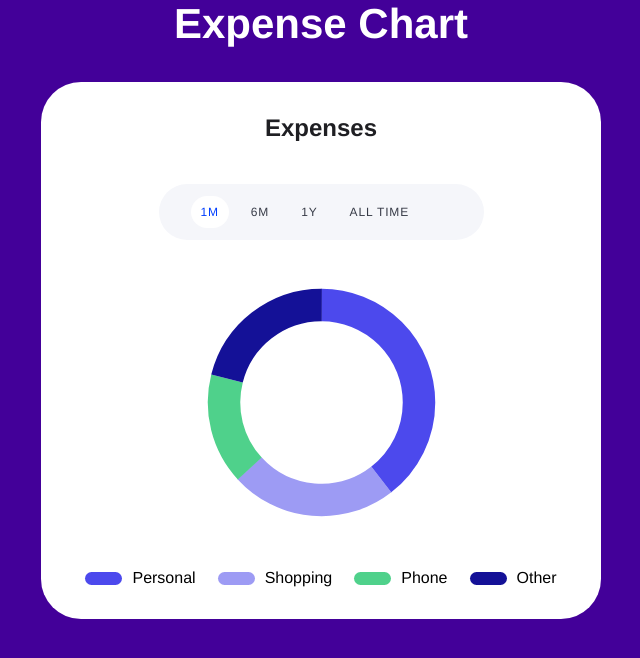
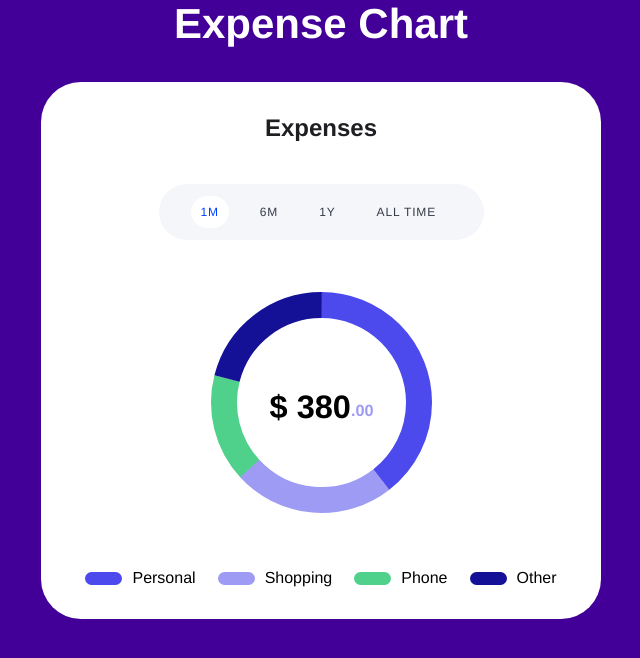
Before and after one commit to Sanjoy1210/expense-chart, a React (Vite) app: page / in a window 1280 px wide. Shown: the top 658 px of the page, without its empty margins (319-959 px from the left). Built offline with nearby package versions, Linux system fonts and the light colour scheme; a web font is replaced by a local one.

Commit message:
add text inside chart

```diff
--- a/src/components/subPages/HomePage/DonutChart.jsx
+++ b/src/components/subPages/HomePage/DonutChart.jsx
@@ -1,67 +1,78 @@
 import { colorCodes } from "@utils/colorCodes";
 
-export default function DonutChart(props) {
+export default function DonutChart({ data }) {
   const cx = 50;
   const cy = 50;
-  const strokeWidth = 10;
+  const strokeWidth = 8;
   const radius = 30;
   const dashArray = 2 * Math.PI * radius;
   const startAngle = -90;
 
   let filled = 0;
 
-  const sum = Object.values(props.data[0])
+  const sum = Object.values(data)
     .slice(1)
     .reduce((acc, value) => acc + value, 0);
-
   const ratio = 100 / sum;
 
-  const formattedData = Object.keys(props.data[0])
+  const formattedData = Object.keys(data)
     .slice(1)
     .map((key) => ({
       name: key,
-      value: props.data[0][key],
-      itemRatio: ratio * props.data[0][key],
+      value: data[key],
     }));
+
+  formattedData.forEach((item) => {
+    const itemRatio = ratio * item.value;
+
+    item.angle = (filled * 360) / 100 + startAngle;
+    item.offset = dashArray - (dashArray * itemRatio) / 100;
+    item.filled = filled;
+
+    filled += itemRatio;
+  });
+
+  function numberWithCommas(x) {
+    return x.toString().replace(/\B(?=(\d{3})+(?!\d))/g, ",");
+  }
 
   return (
     <div className="donut__chart">
       <svg width="325px" height="325px" viewBox="0 0 100 100">
-        {formattedData.map((data) => {
-          const itemRatio = data?.itemRatio;
-
-          const angle = (filled * 360) / 100 + startAngle;
-          const offset = dashArray - (dashArray * itemRatio) / 100;
-
-          filled += itemRatio;
-
-          return (
+        <text x={cx} y={cy} textAnchor="middle" dominantBaseline="middle">
+          <tspan dy={2} className="total__value">
+            $ {numberWithCommas(sum)}
+          </tspan>
+          <tspan dy={1} fill="#9d9bf4" className="decimal__value">
+            .00
+          </tspan>
+        </text>
+        {formattedData.map((item, index) => (
           <circle
-              key={data?.name}
+            key={index}
             cx={cx}
             cy={cy}
             r={radius}
             fill="transparent"
             strokeWidth={strokeWidth}
-              stroke={colorCodes?.[data?.name]}
+            stroke={colorCodes[item?.name]}
             strokeDasharray={dashArray}
-              strokeDashoffset={offset}
-              transform={`rotate(${angle} ${cx} ${cy})`}
+            strokeDashoffset={item.offset}
+            transform={`rotate(${item.angle} ${cx} ${cy})`}
           >
             <animateTransform
               attributeName="transform"
               attributeType="XML"
               type="rotate"
               from={`${startAngle} ${cx} ${cy}`}
-                to={`${angle} ${cx} ${cy}`}
+              to={`${item.angle} ${cx} ${cy}`}
               dur="1s"
             />
             <title>
-                {data.name}: {data.value}
+              {item.name}: {item.value}
             </title>
           </circle>
-          );
-        })}
+        ))}
       </svg>
     </div>
   );
--- a/src/components/subPages/HomePage/index.jsx
+++ b/src/components/subPages/HomePage/index.jsx
@@ -25,7 +25,7 @@ export default function HomePage() {
             />
 
             {/* doughnut chart */}
-            <DonutChart data={[selectedPeriod]} />
+            <DonutChart data={selectedPeriod} />
           </div>
         </div>
 
--- a/src/index.scss
+++ b/src/index.scss
@@ -67,7 +67,7 @@ body {
       display: flex;
       padding: 12px 32px;
       align-items: center;
-      gap: 12px;
+      gap: 21px;
       border-radius: 30px;
       background-color: $light-gray;
 
@@ -111,6 +111,18 @@ body {
       }
     }
 
+    .donut__chart {
+      text {
+        font-weight: 700;
+      }
+      .total__value {
+        font-size: 10px;
+      }
+      .decimal__value {
+        font-size: 5px;
+      }
+    }
+
     // .doughnut-chart-container {
     //   position: relative;
     // }
```
Lines whose indentation alone changed are shown as unchanged.
